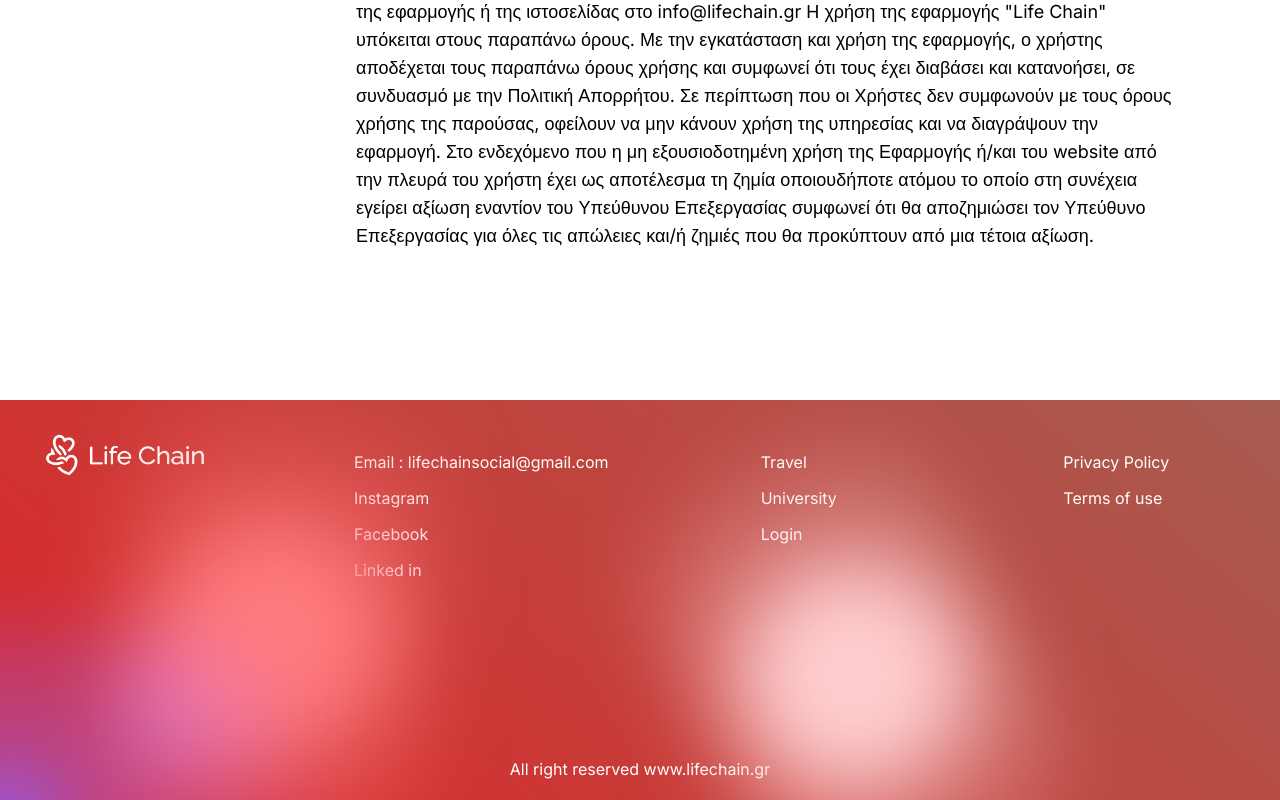
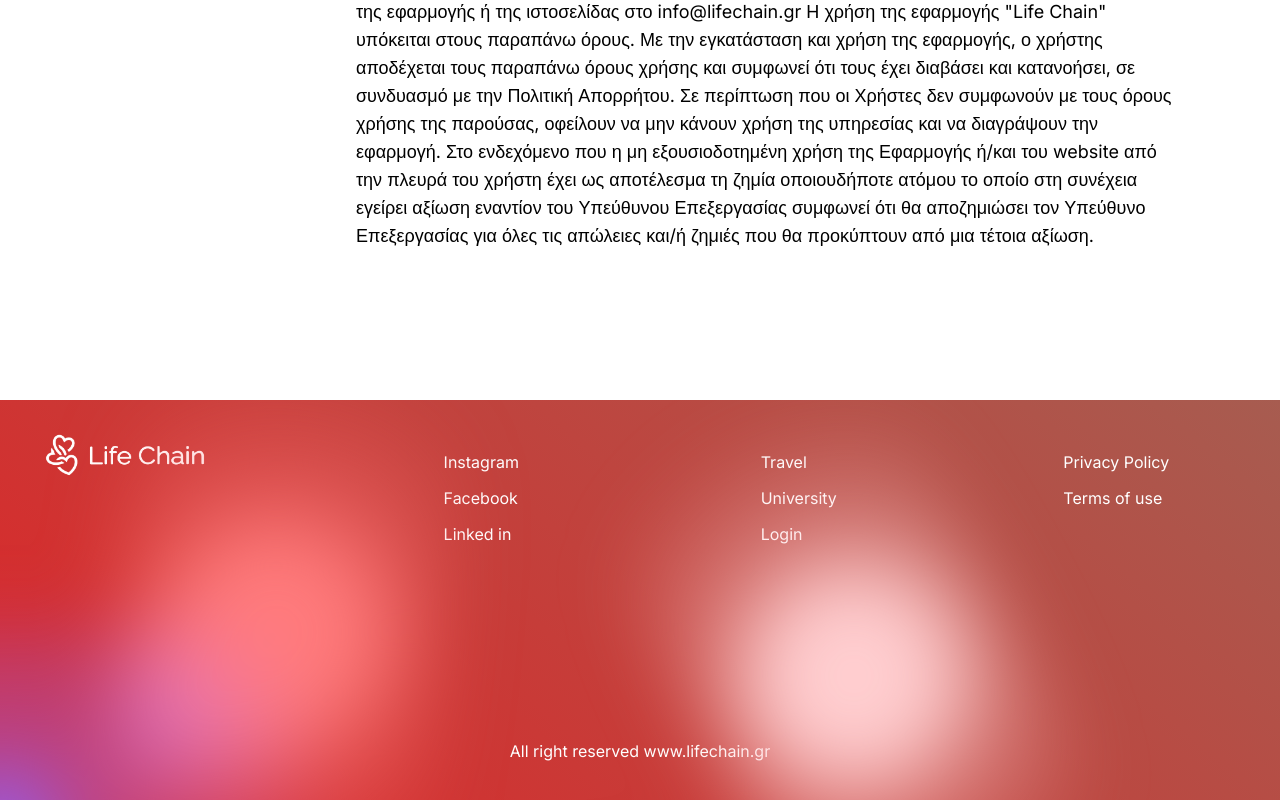
Before and after one commit to xartokoptiko/lifechain-gr, a Next.js app: page /tou in a window 1280 px wide. Shown: the part 8238-9038 px from the top of the page. Built offline with nearby package versions, Linux system fonts and the light colour scheme.

Commit message:
Added links in site

```diff
--- a/app/tou/page.tsx
+++ b/app/tou/page.tsx
@@ -565,27 +565,26 @@ export default function TOU() {
               />
             </div>
 
-            <div className="flex flex-col mt-[35px] items-center">
+            <div className="flex flex-col max-sm:w-full mt-[35px] items-center">
               <div className="space-y-3 flex flex-col">
-                <p>Email : lifechainsocial@gmail.com</p>
-                <p>Instagram</p>
-                <p>Facebook</p>
-                <p>Linked in</p>
+                <a href="https://www.instagram.com/lifechain.gr/">Instagram</a>
+                <a href="https://www.facebook.com/profile.php?id=61554962138127&locale=el_GR">Facebook</a>
+                <a href="https://www.linkedin.com/company/life-chain-app/">Linked in</a>
               </div>
             </div>
 
             <div className="flex flex-col mt-[35px] items-center">
               <div className="space-y-3 flex flex-col">
-                <a>Travel</a>
-                <a>University</a>
-                <a>Login</a>
+                <a href="/travel">Travel</a>
+                <a href="/university">University</a>
+                <a href="/login">Login</a>
               </div>
             </div>
 
             <div className="flex flex-col mt-[35px] items-center">
               <div className="space-y-3 flex flex-col">
-                <a>Privacy Policy</a>
-                <a>Terms of use</a>
+                <a href="/privacy">Privacy Policy</a>
+                <a href="/tou">Terms of use</a>
               </div>
             </div>
 
--- a/app/travel/page.tsx
+++ b/app/travel/page.tsx
@@ -239,24 +239,24 @@ export default function Travel() {
 
             <div className="flex flex-col max-sm:w-full mt-[35px] items-center">
               <div className="space-y-3 flex flex-col">
-                <p>Instagram</p>
-                <p>Facebook</p>
-                <p>Linked in</p>
+                <a href="https://www.instagram.com/lifechain.gr/">Instagram</a>
+                <a href="https://www.facebook.com/profile.php?id=61554962138127&locale=el_GR">Facebook</a>
+                <a href="https://www.linkedin.com/company/life-chain-app/">Linked in</a>
               </div>
             </div>
 
             <div className="flex flex-col mt-[35px] items-center">
               <div className="space-y-3 flex flex-col">
-                <a>Travel</a>
-                <a>University</a>
-                <a>Login</a>
+                <a about="Redirecting to Travel" href="/travel">Travel</a>
+                <a href="/university">University</a>
+                <a href="/login">Login</a>
               </div>
             </div>
 
             <div className="flex flex-col mt-[35px] items-center">
               <div className="space-y-3 flex flex-col">
-                <a>Privacy Policy</a>
-                <a>Terms of use</a>
+                <a href="/privacy">Privacy Policy</a>
+                <a href="/tou">Terms of use</a>
               </div>
             </div>
 
--- a/app/university/page.tsx
+++ b/app/university/page.tsx
@@ -280,24 +280,24 @@ export default function University() {
 
             <div className="flex flex-col max-sm:w-full mt-[35px] items-center">
               <div className="space-y-3 flex flex-col">
-                <p>Instagram</p>
-                <p>Facebook</p>
-                <p>Linked in</p>
+                <a href="https://www.instagram.com/lifechain.gr/">Instagram</a>
+                <a href="https://www.facebook.com/profile.php?id=61554962138127&locale=el_GR">Facebook</a>
+                <a href="https://www.linkedin.com/company/life-chain-app/">Linked in</a>
               </div>
             </div>
 
             <div className="flex flex-col mt-[35px] items-center">
               <div className="space-y-3 flex flex-col">
-                <a>Travel</a>
-                <a>University</a>
-                <a>Login</a>
+                <a href="/travel">Travel</a>
+                <a href="/university">University</a>
+                <a href="/login">Login</a>
               </div>
             </div>
 
             <div className="flex flex-col mt-[35px] items-center">
               <div className="space-y-3 flex flex-col">
-                <a>Privacy Policy</a>
-                <a>Terms of use</a>
+                <a href="/privacy">Privacy Policy</a>
+                <a href="/tou">Terms of use</a>
               </div>
             </div>
 
```
